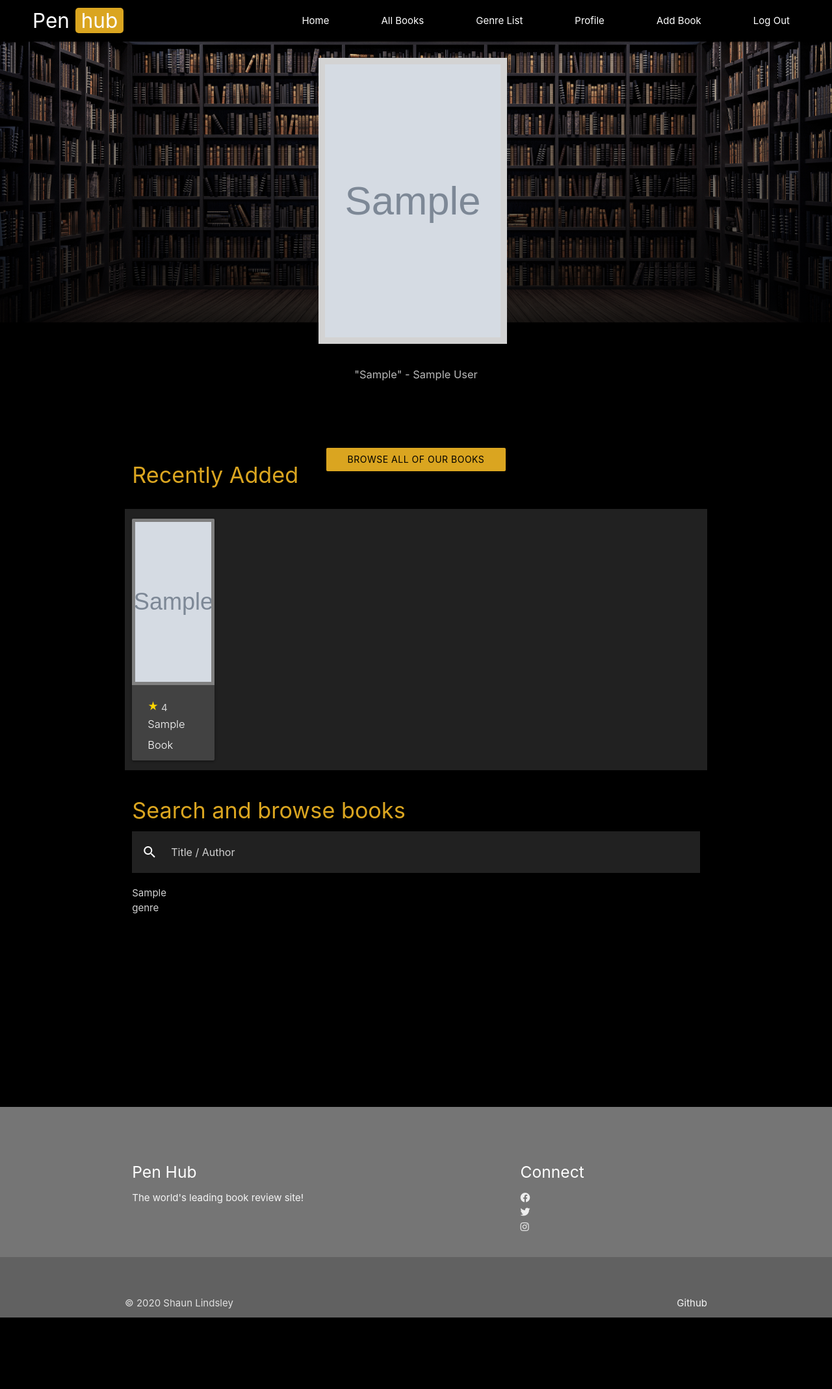
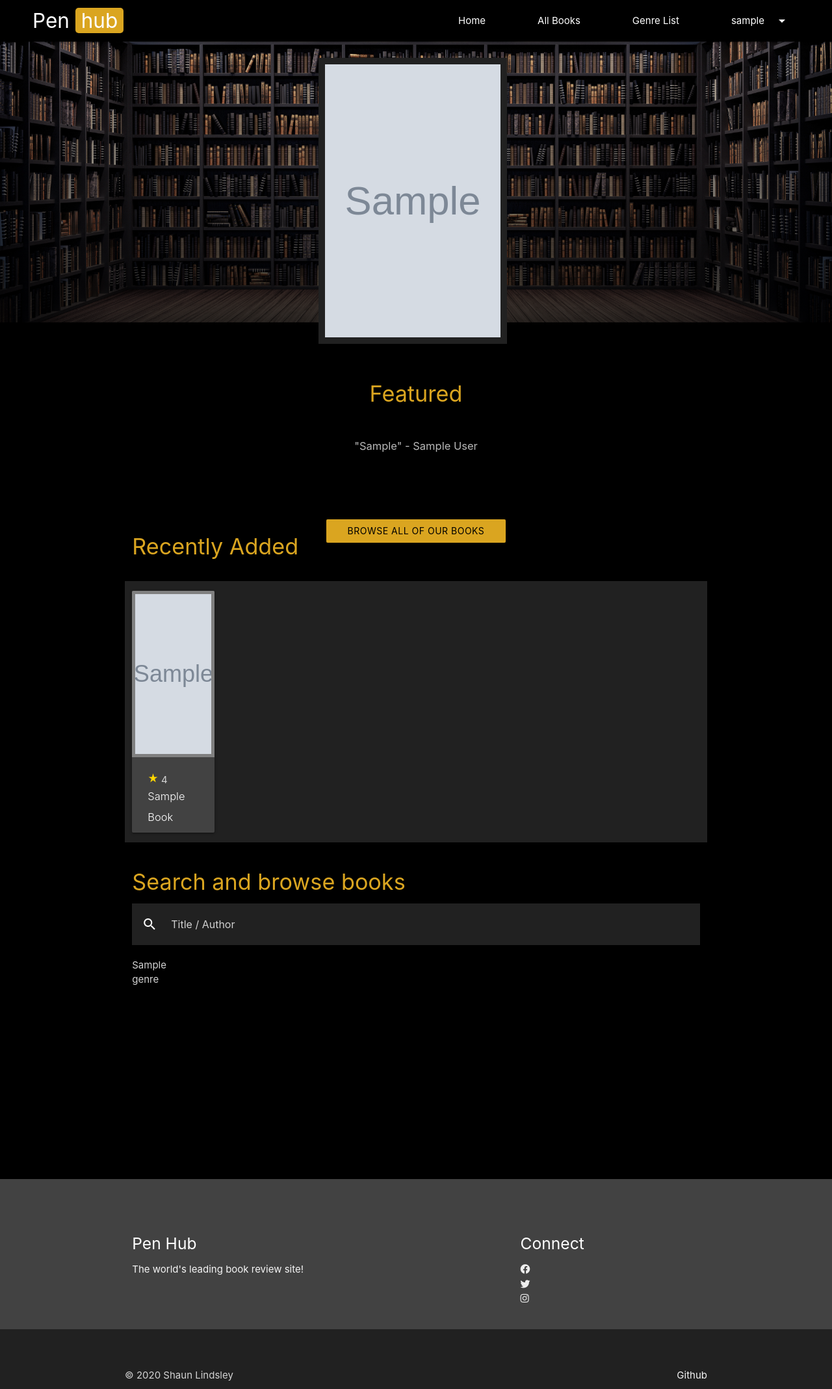
Before and after one commit to vdgvzr/milestone-project-3, a Flask app: page / in a window 1280 px wide. Shown: the whole page at 65% size. Before the commit the page ends 2027 px from the top, so only its background shows below. Run offline with Flask 2, Linux system fonts and the light colour scheme; the visitor is signed in with stand-in values (Sample User, id 1); grey boxes marked "Sample" are stand-in pictures; a database or web service that is not in the repository returns one stand-in record (values such as "Sample title"); some libraries are stand-ins or nearby versions.

Commit message:
Added dropdown menu to navbar for user options

```diff
--- a/app.py
+++ b/app.py
@@ -23,7 +23,9 @@ def home():
         books=mongo.db.books.find().limit(10),
         recents=mongo.db.books.find(),
         quotes=mongo.db.books.find(),
-        genre=mongo.db.genre.find()
+        genre=mongo.db.genre.find(),
+        username=mongo.db.users.find_one(
+            {"username": session["user"]})["username"]
     )
 
 
--- a/static/styles/style.css
+++ b/static/styles/style.css
@@ -57,7 +57,11 @@ nav ul a {
     width: 290px;
     height: 440px;
     object-fit: cover;
-    border: 10px solid lightgray;
+    border: 10px solid #212121;
+}
+
+.quote-row {
+    margin-top: 50px;
 }
 
 .center-cols > col {
--- a/templates/base.html
+++ b/templates/base.html
@@ -20,6 +20,12 @@
 <body>
 
     <header class="navbar-fixed">
+        <ul id="dropdown1" class="dropdown-content">
+            <li><a href="{{ url_for('profile', username=session['user']) }}">Profile</a></li>
+            <li><a href="{{ url_for('add_book') }}">Add Book</a></li>
+            <li><a href="{{ url_for('logout') }}">Log Out</a></li>
+        </ul>
+
         <nav class="nav-extended">
             <div class="nav-wrapper black">
                 <a href="{{ url_for('home') }}" class="brand-logo">Pen <span class="hub-logo">&nbsp;hub&nbsp;</span></a>
@@ -29,9 +35,7 @@
                     <li><a href="{{ url_for('all_books') }}">All Books</a></li>
                     <li><a href="{{ url_for('genre_list') }}">Genre List</a></li>
                     {% if session.user %}
-                        <li><a href="{{ url_for('profile', username=session['user']) }}">Profile</a></li>
-                        <li><a href="{{ url_for('add_book') }}">Add Book</a></li>
-                        <li><a href="{{ url_for('logout') }}">Log Out</a></li>
+                        <li><a class="dropdown-trigger" href="#!" data-target="dropdown1">{{username}}<i class="material-icons right">arrow_drop_down</i></a></li>
                     {% else %}
                         <li><a href="{{ url_for('login') }}">Log In</a></li>
                         <li><a href="{{ url_for('register') }}">Register</a></li>
@@ -73,7 +77,7 @@
         {% endblock %}
     </div>
 
-    <footer class="page-footer grey darken-1">
+    <footer class="page-footer grey darken-3">
           <div class="container">
             <div class="row">
               <div class="col l6 s12">
@@ -90,7 +94,7 @@
               </div>
             </div>
           </div>
-          <div class="footer-copyright grey darken-2">
+          <div class="footer-copyright grey darken-4">
             <div class="container">
             © 2020 Shaun Lindsley
             <a class="grey-text text-lighten-4 right" href="https://github.com/vdgvzr">Github</a>
@@ -100,6 +104,10 @@
 
     <script>
         $(document).ready(function() {
+            $(".dropdown-trigger").dropdown({
+                hover: true
+            }
+            );
             $('.sidenav').sidenav({
                 edge: "right"
             });
--- a/templates/index.html
+++ b/templates/index.html
@@ -4,16 +4,17 @@
 
 
 {% block content %}
-
     <div class="home-header">
         <div class="carousel  hide-on-med-and-down">
             {% for book in books | sort(attribute='rating') | reverse %}
                 <a class="carousel-item" href="{{ url_for('book_review', book_id=book._id) }}"><img src="{{ book.image_url }}"></a>
             {% endfor %}
         </div>
+
+        <h4 class="title center-align">Featured</h4>
     </div>
 
-    <div class="row center">
+    <div class="row center quote-row">
             <div class="col s12">
                 <div id="quote-box"></div>
 
@@ -32,7 +33,7 @@
                 <h4 class="title">Recently Added</h4>
             </div>
 
-            <div class="col s12 m4">
+            <div class="col s12 m4 center-align">
                 <a href="{{ url_for('all_books') }}" class="waves-effect waves-light btn btn-gold">Browse all of our books here <i class="material-icons right">navigate_next</i></a>
             </div>
 
```
